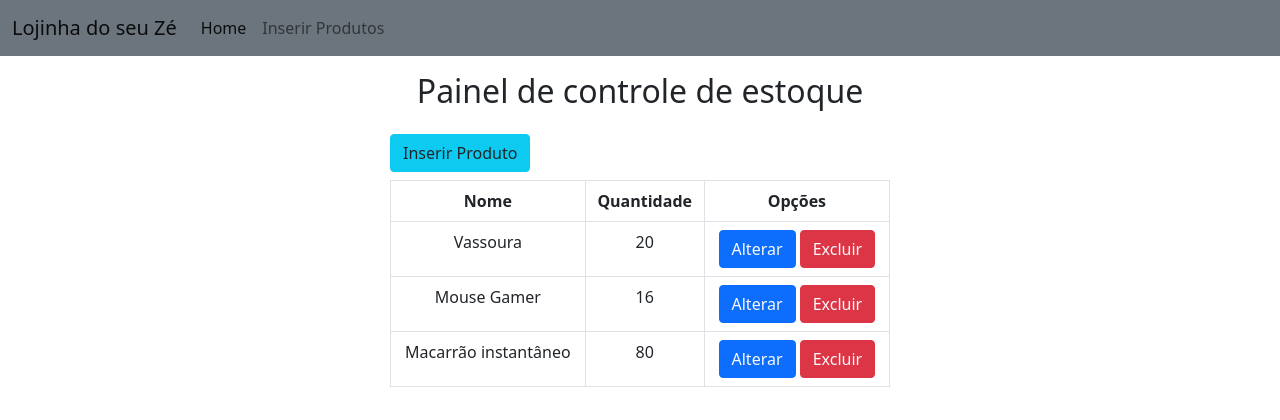
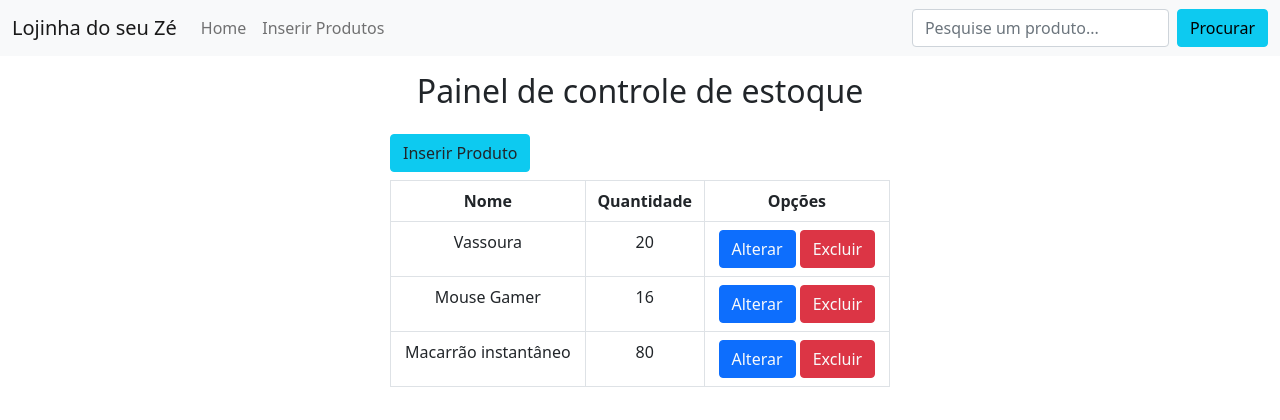
Before and after one commit to viniciuspadovam/CRUD, a PHP site: page / in a window 1280 px wide. Shown: the top 420 px of the page. Run offline with PHP 8.4, Linux system fonts and the light colour scheme; data comes from the database, SQL or seed files in the repository.

Commit message:
Add search system

```diff
--- a/includes/header.php
+++ b/includes/header.php
@@ -13,21 +13,25 @@
 
 <body>
 
-    <nav class="navbar navbar-expand-lg navbar-light bg-secondary">
+    <nav class="navbar navbar-expand-lg navbar-light bg-light">
         <div class="container-fluid">
             <a class="navbar-brand" href="./index.php">Lojinha do seu Zé</a>
-            <button class="navbar-toggler" type="button" data-bs-toggle="collapse" data-bs-target="#navbarNav" aria-controls="navbarNav" aria-expanded="false" aria-label="Toggle navigation">
+            <button class="navbar-toggler" type="button" data-bs-toggle="collapse" data-bs-target="#navbarSupportedContent" aria-controls="navbarSupportedContent" aria-expanded="false" aria-label="Toggle navigation">
                 <span class="navbar-toggler-icon"></span>
             </button>
-            <div class="collapse navbar-collapse" id="navbarNav">
-                <ul class="navbar-nav">
+            <div class="collapse navbar-collapse" id="navbarSupportedContent">
+                <ul class="navbar-nav me-auto mb-2 mb-lg-0">
                     <li class="nav-item">
-                        <a class="nav-link active" aria-current="page" href="./index.php">Home</a>
+                        <a class="nav-link" aria-current="page" href="./index.php">Home</a>
                     </li>
                     <li class="nav-item">
                         <a class="nav-link" href="./form_insert.php">Inserir Produtos</a>
                     </li>
                 </ul>
+                <form class="d-flex" action="" method="GET">
+                    <input class="form-control me-2" id="searchPattern" name="searchPattern" type="search" placeholder="Pesquise um produto..." aria-label="Search">
+                    <button class="btn btn-info" type="submit">Procurar</button>
+                </form>
             </div>
         </div>
     </nav>
--- a/index.php
+++ b/index.php
@@ -13,24 +13,9 @@
             </tr>
             <?php
             require './includes/connection.php';
+            require './select.php';
 
-            $consulta = $pdo->query("SELECT * FROM products;");
-
-
-            while ($linha = $consulta->fetch(PDO::FETCH_ASSOC)) {
-                echo "<tr>
-                    <td> {$linha['name']} </td>
-                    <td> {$linha['qtd']} </td>
-                    <td>
-                        <button class=\"btn btn-primary\">
-                            <a href=\"./form_update.php?id={$linha['id']}\" class=\"link-light\">Alterar</a>
-                        </button>
-                        <button class=\"btn btn-danger\">
-                            <a href=\"./delete.php?id={$linha['id']}\" class=\"link-light\">Excluir</a>
-                        </button>
-                    </td>
-                  </tr>";
-            }
+            echo isset($_GET['searchPattern']) ? searchSelect() : loadSelect();
             ?>
         </table>
     </div>
--- /dev/null
+++ b/select.php
@@ -0,0 +1,52 @@
+<?php
+function loadSelect()
+{
+    require './includes/connection.php';
+
+    $consulta = $pdo->query("SELECT * FROM products;");
+
+    $data = '';
+    while ($linha = $consulta->fetch(PDO::FETCH_ASSOC)) {
+        $data .= "<tr>
+                    <td> {$linha['name']} </td>
+                    <td> {$linha['qtd']} </td>
+                    <td>
+                        <button class=\"btn btn-primary\">
+                            <a href=\"./form_update.php?id={$linha['id']}\" class=\"link-light\">Alterar</a>
+                        </button>
+                        <button class=\"btn btn-danger\">
+                            <a href=\"./delete.php?id={$linha['id']}\" class=\"link-light\">Excluir</a>
+                        </button>
+                    </td>
+                 </tr>";
+    }
+
+    return $data;
+}
+
+function searchSelect()
+{
+    require './includes/connection.php';
+    $data = '';
+    $var = $_GET['searchPattern'];
+    $query = $pdo->prepare('SELECT * FROM products WHERE name LIKE ?');
+    //$query->bindParam(':pattern', $_GET['searchPattern']);
+    $query->execute(array("%$var%"));
+
+    while ($linha = $query->fetch(PDO::FETCH_ASSOC)) {
+        $data .= "<tr>
+                            <td> {$linha['name']} </td>
+                            <td> {$linha['qtd']} </td>
+                            <td>
+                                <button class=\"btn btn-primary\">
+                                    <a href=\"./form_update.php?id={$linha['id']}\" class=\"link-light\">Alterar</a>
+                                </button>
+                                <button class=\"btn btn-danger\">
+                                    <a href=\"./delete.php?id={$linha['id']}\" class=\"link-light\">Excluir</a>
+                                </button>
+                            </td>
+                        </tr>";
+    }
+
+    return $data;
+}
```
